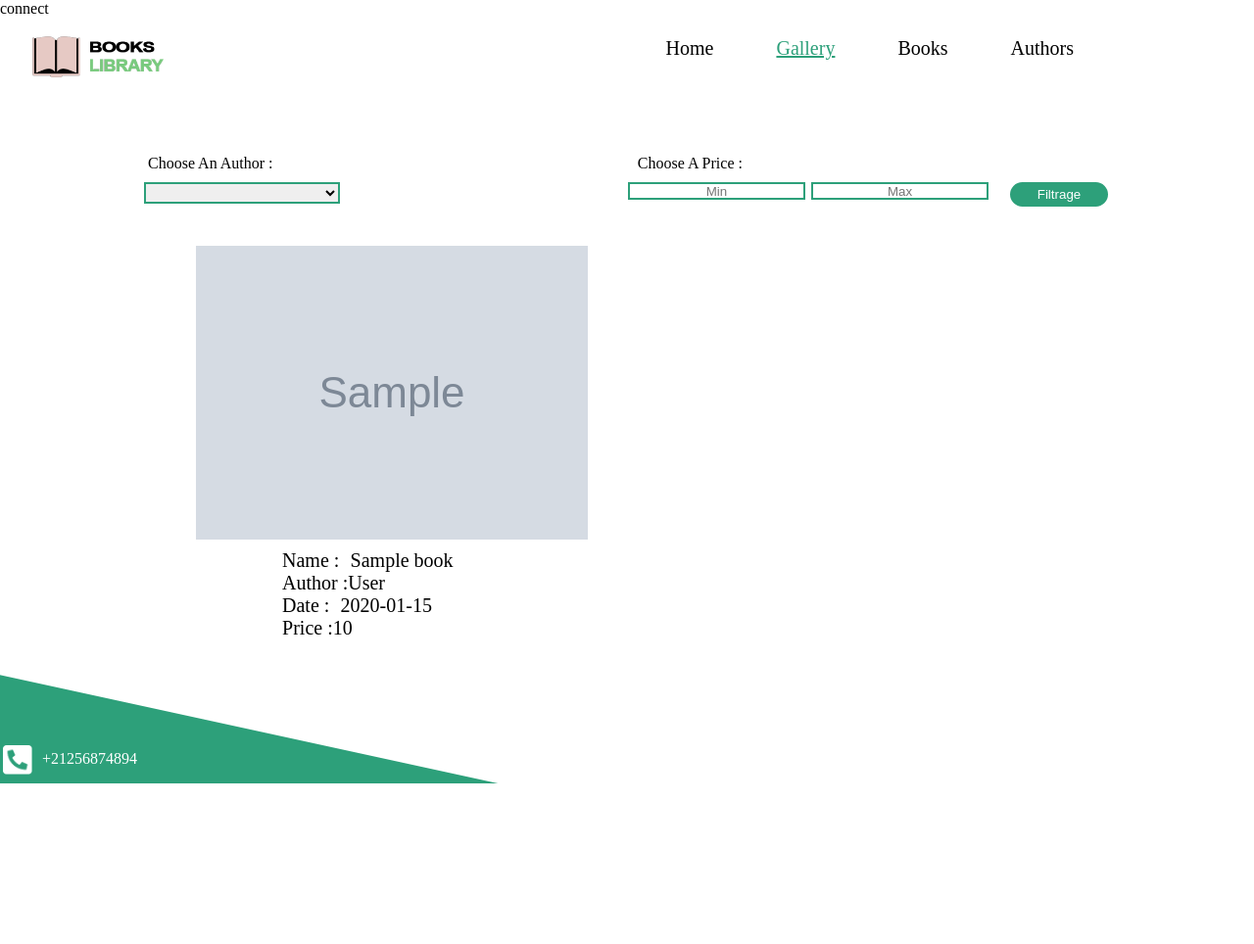
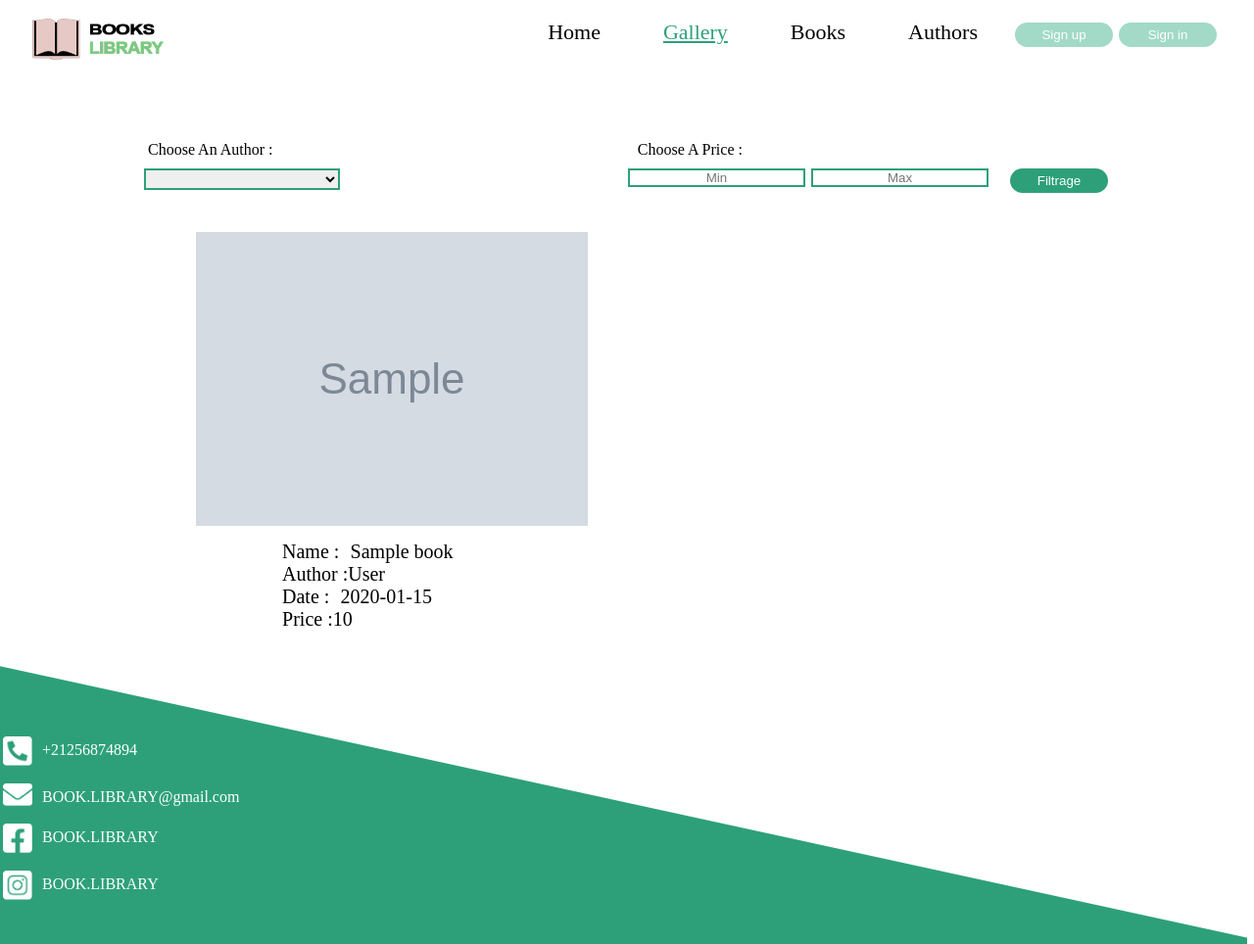
Before and after one commit to loubnas/Bibliotheque_binome-, a PHP site: page /gallery.php in a window 1280 px wide. Shown: the whole page at 98% size. Before the commit the page ends 800 px from the top, so only its background shows below. Run offline with PHP 8.4, Linux system fonts and the light colour scheme; tables that the repository leaves empty hold one stand-in row (values such as "Sample post"); grey boxes marked "Sample" are stand-in pictures.

Commit message:
some modif

```diff
--- a/authors.php
+++ b/authors.php
@@ -41,7 +41,9 @@
             <li> <a href="gallery.php"> <span class="titlegallery">Gallery</span></a> </li>
             <li><a href="book.php"><span class="titlebooks">Books </span></a></li>
             <li > <a href="authors.php" class="active"><span class="titleauthors">Authors</span></a></li>
-            <li>
+            <li><input type="submit" value="Sign up" name="Sign up" > </li>
+            <li><input type="submit" value="Sign in" name="Sign in"> </li>
+
          </ul>
  </header>
 
--- a/book.php
+++ b/book.php
@@ -42,7 +42,9 @@
                <li> <a href="gallery.php"> <span class="titlegallery">Gallery</span></a> </li>
                <li><a href="book.php" class="active"><span class="titlebooks">Books </span></a></li>
                <li > <a href="authors.php"><span class="titleauthors">Authors</span></a></li>
-               <li>
+               <li><input type="submit" value="Sign up" name="Sign up" > </li>
+              <li><input type="submit" value="Sign in" name="Sign in"> </li>
+
             </ul>
     </header>
     <content>
--- a/connexion.php
+++ b/connexion.php
@@ -5,12 +5,12 @@ $password="";
 $database="bibliotheque";
 
 $connect= mysqli_connect($localhost,$user,$password,$database);
- if($connect){
-     echo "connect";
- }
- else{
-     echo "non connect";
- }
+//  if($connect){
+//      echo "connect";
+//  }
+//  else{
+//      echo "non connect";
+//  }
 
 
 ?>
--- a/css/gallery.css
+++ b/css/gallery.css
@@ -27,7 +27,6 @@ input {
   margin-top: 10px;
   margin-bottom: 10px;
   margin-right: 2px;
-  height: 18px;
 }
 
 .divMiniGenerale {
--- a/css/gallery.scss
+++ b/css/gallery.scss
@@ -31,7 +31,7 @@ input {
 	margin-top: $marginTop;
 	margin-bottom: $marginBottom;
 	margin-right: 2px ;
-	height: 18px ;
+	// height: 18px ;
 	}
 .divMiniGenerale{
 	padding:20px;
--- a/css/index.css
+++ b/css/index.css
@@ -4,7 +4,7 @@ body {
   background-repeat: no-repeat;
 }
 body .titlebooks {
-  color: white;
+  color: #79CA7E;
 }
 body .titleauthors {
   color: white;
--- a/css/index.scss
+++ b/css/index.scss
@@ -6,7 +6,7 @@ body {
 	background-size: 100vw ;
 	background-repeat: no-repeat ;
 .titlebooks {
-	color:$COLOR;
+	color:$COLOR1;
 }
 .titleauthors {
 	color:$COLOR;
@@ -62,6 +62,7 @@ p {
 
 }
 }
+//
 @media screen and (max-width:800px){
     body {
         background-image: none;
--- a/css/styles.css
+++ b/css/styles.css
@@ -14,7 +14,7 @@ header ul {
   float: right;
   margin-top: 10px;
   display: block;
-  margin-right: 150px;
+  margin-right: 40px;
 }
 header img {
   width: 200px;
@@ -31,10 +31,20 @@ header a {
   margin-top: 10px;
   text-decoration: none;
   color: black;
-  font-size: 20px;
+  font-size: 22px;
 }
 header a:hover {
   color: #2DA07A;
+}
+header input[type=submit] {
+  background-color: #a2dac7;
+  color: white;
+  padding: 5px;
+  width: 100px;
+  border: none;
+  border-radius: 20px;
+  cursor: pointer;
+  margin-left: 4%;
 }
 
 .active {
--- a/css/styles.scss
+++ b/css/styles.scss
@@ -16,7 +16,7 @@ header {
 		float: right ;
 		margin-top: 10px ;
 		display: block ;
-		margin-right: 150px ;
+		margin-right: 40px ;
     }
 	img {
 		width: 200px;
@@ -33,14 +33,28 @@ header {
 		margin-top: 10px ;
 		text-decoration: none ;
 		color: black ;
-		font-size: 20px ;
+		font-size: 22px ;
 
 		&:hover {
 			color:$color ;
         }
     }
 
+	input[type=submit] {
+		background-color: $color1 ;
+		color: white ;
+		padding: 5px ;
+		width: 100px ;
+		border: none ;
+		border-radius: 20px;
+		cursor: pointer ;
+		margin-left: 4%;
+
 }
+}
+// #navcontenu{
+// 	margin-left: 150px;
+// }
 .active {
 	color: $color ;
 	text-decoration: underline ;
--- a/gallery.php
+++ b/gallery.php
@@ -40,7 +40,9 @@
                <li> <a href="gallery.php" class="active"> <span class="titlegallery">Gallery</span></a> </li>
                <li><a href="book.php"><span class="titlebooks">Books </span></a></li>
                <li > <a href="authors.php"><span class="titleauthors">Authors</span></a></li>
-               <li>
+               <li><input type="submit" value="Sign up" name="Sign up" > </li>
+               <li><input type="submit" value="Sign in" name="Sign in"> </li>
+
             </ul>
     </header>
      <content>
--- a/index.php
+++ b/index.php
@@ -36,7 +36,9 @@
             <li> <a href="gallery.php"> <span class="titlegallery">Gallery</span></a> </li>
             <li><a href="book.php"><span class="titlebooks">Books </span></a></li>
             <li > <a href="authors.php"><span class="titleauthors">Authors</span></a></li>
-            <li>
+            <li><a href="signUp.php"><input type="submit" value="Sign up" name="Sign up" ></a> </li>
+            <li><input type="submit" value="Sign in" name="Sign in"> </li>
+
          </ul>
  </header>
 
```
Also changed, not shown: 3 other files.
